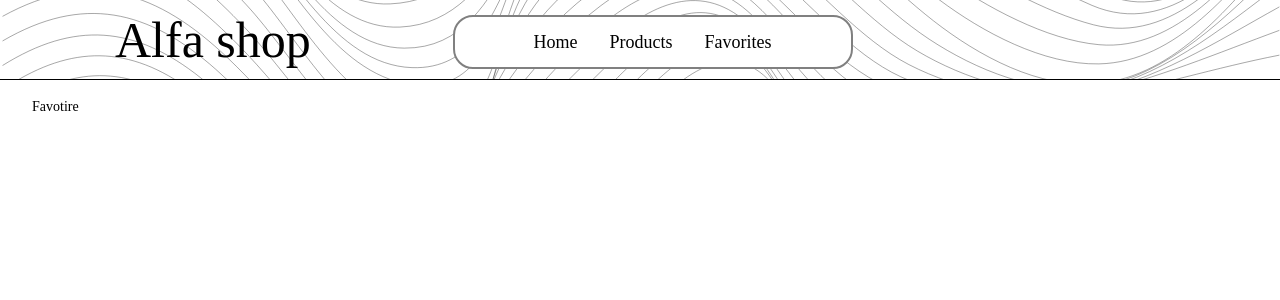
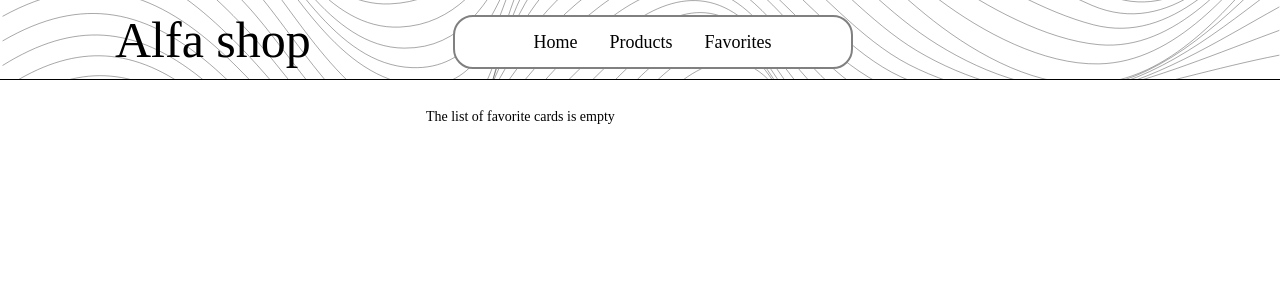
Before and after one commit to N1ph1l1m/alfaCard, a React (Vite) app: page /favorite in a window 1280 px wide. Shown: the top 300 px of the page. Built offline with nearby package versions, Linux system fonts and the light colour scheme.

Commit message:
v.0.4 Favotire

```diff
--- a/src/Pages/Favorites/Favorites.tsx
+++ b/src/Pages/Favorites/Favorites.tsx
@@ -1,8 +1,42 @@
-import styles from  "../../App/Styles/Favorites.module.css"
+import styles from  "../../App/Styles/MainPage.module.css"
+import { ProductItem } from "../../Shared/ProductItem/ProductItem";
+import { setFavoriteState } from "../../Store/Slice/ShopSlice/ShopSlice";
+import { RootState } from "../../Store";
+import { useDispatch, useSelector } from "react-redux";
 export const Favorites = () => {
+    const dispatch = useDispatch();
+    const shopState  = useSelector((state:RootState)=>state.shopSlice.shopState)
+    const category = useSelector((state:RootState)=>state.categorySlice.category)
+
+    const renderItems = () =>{
+        if(shopState && shopState.length!==0 ){
+            return(<>
+           {[...shopState, ...category]
+  .filter((item) => item.favorite === true)
+  .map((item, index) => (
+    <ProductItem
+      key={index}
+      title={item.title}
+      images={item.images[0]}
+      description={item.description}
+      price={item.price}
+      onClick={() => dispatch(setFavoriteState(item.id))}
+      isLike={item.favorite}
+    />
+  ))}
+            </>)
+        }else{
+          return(  <p>The list of favorite cards is empty </p>)
+        }
+      }
+
     return (
-        <div>
-            <p>Favotire</p>
+        <div className={styles.mainPageWrap}>
+        <div className={styles.wrapContent}>
+         {renderItems()}
+
         </div>
+
+     </div>
     );
 };
--- a/src/Pages/Main/Main.tsx
+++ b/src/Pages/Main/Main.tsx
@@ -1,10 +1,11 @@
 import styles from  "../../App/Styles/MainPage.module.css"
-import { useEffect } from "react";
+import { useEffect} from "react";
 import { useDispatch, useSelector } from "react-redux";
 import { getData } from "../../Services/getApiData";
 import { RootState } from "../../Store";
 import { ProductItem } from "../../Shared/ProductItem/ProductItem";
 import { getMenuCategory , getCategories } from "../../Services/getApiData";
+import { setFavoriteState } from "../../Store/Slice/ShopSlice/ShopSlice";
 
 import Loader from "../../Shared/Loader/Loader";
 
@@ -37,6 +38,8 @@ export const MainPage = () => {
             images={item.images[0]}
             description={item.description}
             price={item.price}
+            onClick={()=>{dispatch(setFavoriteState(item.id))}}
+            isLike={item.favorite}
           />
         ))}</>)
     }else{
--- a/src/Pages/Products/Products.tsx
+++ b/src/Pages/Products/Products.tsx
@@ -1,8 +1,9 @@
-import { useEffect } from "react";
+import { useEffect,useRef } from "react";
 import { ProductItem } from "../../Shared/ProductItem/ProductItem";
 import { Categories } from "../../Shared/ProductItem/Categories/Categories";
 import { RootState } from "../../Store";
 import { getCategories } from "../../Services/getApiData";
+import { setFavoriteCategoryState } from "../../Store/Slice/CategorySlice/CategorySlice";
 import { useSelector, useDispatch } from "react-redux";
 import Loader from "../../Shared/Loader/Loader";
 import styles from "../../App/Styles/Products.module.css";
@@ -11,17 +12,21 @@ export const Products = () => {
   const { category, typeCategory , menuCategory } = useSelector((state: RootState) => state.categorySlice);
   const dispatch = useDispatch();
 
-  // const list = ["Clothes", "Electronics", "Shoes"];
+  const ref  = useRef(typeCategory)
 
   useEffect(() => {
 
-    if (category && category.length === 0) {
+    if (category.length === 0) {
+      console.log(category.length);
       getCategories(dispatch, typeCategory);
     }
   }, []);
 
   useEffect(() => {
-    getCategories(dispatch, typeCategory);
+    if(ref.current !== typeCategory) {
+      getCategories(dispatch, typeCategory);
+      ref.current = typeCategory;
+    }else return
   }, [typeCategory]);
 
   const renderItems = () => {
@@ -35,6 +40,8 @@ export const Products = () => {
               images={item.images[0]}
               description={item.description}
               price={item.price}
+              onClick={()=>{dispatch(setFavoriteCategoryState(item.id))}}
+              isLike={item.favorite}
             />
           ))}
         </>
--- a/src/Shared/ProductItem/Categories/Categories.tsx
+++ b/src/Shared/ProductItem/Categories/Categories.tsx
@@ -1,15 +1,14 @@
 import styles from "../../../App/Styles/Categories.module.css";
-import { useDispatch } from "react-redux";
+import { useDispatch} from "react-redux";
 import { setCategoryType } from "../../../Store/Slice/CategorySlice/CategorySlice";
-import { useEffect } from "react";
+
 
 export const Categories = ({ list, active }) => {
     const dispatch = useDispatch();
 
-    // Ensure list is an array before calling map
     if (!Array.isArray(list)) {
         console.error("Expected 'list' to be an array but got", typeof list);
-        return null; // or display some fallback UI if desired
+        return null
     }
 
     return (
@@ -27,7 +26,9 @@ export const Categories = ({ list, active }) => {
                             }`,
                         }}
                         className={styles.catLi}
-                        onClick={() => dispatch(setCategoryType(item.name.toLocaleLowerCase()))}
+                        onClick={() =>
+                            dispatch(setCategoryType(item.name.toLocaleLowerCase()))
+                        }
                     >
                         {item.name}
                     </li>
--- a/src/Shared/ProductItem/Favorites/Favotires.tsx
+++ b/src/Shared/ProductItem/Favorites/Favotires.tsx
@@ -1,11 +1,16 @@
 
+import { ChangeEventHandler } from 'react';
 import styled from 'styled-components';
 
-export const Favorites = () => {
+interface IFavorite{
+  onClick:ChangeEventHandler<HTMLInputElement>,
+  isLike:boolean,
+}
+export const Favorites = ({onClick,isLike}:IFavorite) => {
   return (
     <StyledWrapper>
       <div className="heart-container" title="Like">
-        <input type="checkbox" className="checkbox" id="Give-It-An-Id" />
+        <input type="checkbox"    onChange={onClick} checked={isLike=== true ? true : false} className="checkbox" id="Give-It-An-Id" />
         <div className="svg-container">
           <svg viewBox="0 0 24 24" className="svg-outline" xmlns="http://www.w3.org/2000/svg">
             <path d="M17.5,1.917a6.4,6.4,0,0,0-5.5,3.3,6.4,6.4,0,0,0-5.5-3.3A6.8,6.8,0,0,0,0,8.967c0,4.547,4.786,9.513,8.8,12.88a4.974,4.974,0,0,0,6.4,0C19.214,18.48,24,13.514,24,8.967A6.8,6.8,0,0,0,17.5,1.917Zm-3.585,18.4a2.973,2.973,0,0,1-3.83,0C4.947,16.006,2,11.87,2,8.967a4.8,4.8,0,0,1,4.5-5.05A4.8,4.8,0,0,1,11,8.967a1,1,0,0,0,2,0,4.8,4.8,0,0,1,4.5-5.05A4.8,4.8,0,0,1,22,8.967C22,11.87,19.053,16.006,13.915,20.313Z">
--- a/src/Shared/ProductItem/ProductItem.tsx
+++ b/src/Shared/ProductItem/ProductItem.tsx
@@ -12,6 +12,8 @@ export const ProductItem = ({
   title,
   description,
   price,
+  onClick,
+  isLike,
 }: IProductItem) => {
   return (
     <div className={styles.wrapItem}>
@@ -29,7 +31,7 @@ export const ProductItem = ({
             <p>{price} $</p>
           </div>
 
-          <Favorites />
+          <Favorites onClick={onClick} isLike={isLike} />
         </div>
       </div>
     </div>
--- a/src/Store/Slice/CategorySlice/CategorySlice.tsx
+++ b/src/Store/Slice/CategorySlice/CategorySlice.tsx
@@ -1,10 +1,12 @@
 import { createSlice, PayloadAction } from "@reduxjs/toolkit";
 
 interface IProduct{
+    id:number,
     title: string;
     images: string[];
     description: string;
     price: number;
+    favorite:boolean;
 }
 
 interface IProductMenu{
@@ -20,7 +22,7 @@ interface ICategory{
 }
 
 const initialState:ICategory = {
-        typeCategory:"shoes",
+        typeCategory:"electronics",
         category:[],
         menuCategory:[],
 }
@@ -29,19 +31,27 @@ const categorySlice   = createSlice({
     name:'category',
     initialState,
     reducers:{
-        setCategoryState(state,actions:PayloadAction<IProduct[]>){
-            state.category = actions.payload;
+        setCategoryState(state,actions:PayloadAction<Omit<IProduct,"favorite">[]>){
+            state.category = actions.payload.map(item=>({
+                ...item,
+                favorite:false
+            }))
         },
         setCategoryType(state,actions:PayloadAction<string>){
-            console.log(state.category)
             state.typeCategory = actions.payload;
         },
         setMenuCategory(state,actions:PayloadAction<IProductMenu[]>){
             state.menuCategory = actions.payload
-        }
+        },
+        setFavoriteCategoryState(state,actions: PayloadAction<number>) {
+            const product = state.category.find(item => item.id === actions.payload);
+            if (product) {
+                product.favorite = !product.favorite;
+            }
+          },
 
     }
 
 })
-export const {setCategoryState,setCategoryType ,setMenuCategory} = categorySlice.actions
+export const {setCategoryState,setCategoryType ,setMenuCategory,setFavoriteCategoryState} = categorySlice.actions
 export default categorySlice.reducer;
--- a/src/Store/Slice/ShopSlice/ShopSlice.tsx
+++ b/src/Store/Slice/ShopSlice/ShopSlice.tsx
@@ -2,26 +2,40 @@ import { createSlice ,  PayloadAction} from "@reduxjs/toolkit";
 
 
 interface IProductItem {
+    id:number,
     images: string;
     title: string;
     description: string;
     price: number;
+    favorite:boolean;
   }
 interface IShopSlice{
-    shopState:IProductItem[]
+    shopState:IProductItem[],
+    favoriresState:never[],
 }
   const initialState:IShopSlice={
-    shopState:[]
+    shopState:[],
+    favoriresState:[],
   }
 
 const shopSlice = createSlice({
     name:"shop",
     initialState,
     reducers:{
-        setShopState(state,actions:PayloadAction<IProductItem[]>){
-            state.shopState = actions.payload;
-        }
+        setShopState(state, actions: PayloadAction<Omit<IProductItem, "favorite">[]>) {
+            state.shopState = actions.payload.map(item => ({
+                ...item,
+                favorite: false
+            }));
+        },
+
+          setFavoriteState(state,actions: PayloadAction<number>) {
+            const product = state.shopState.find(item => item.id === actions.payload);
+            if (product) {
+                product.favorite = !product.favorite;
+            }
+          },
     }
 })
-export const {setShopState} = shopSlice.actions
+export const {setShopState,setFavoriteState} = shopSlice.actions
 export default shopSlice.reducer;
```
Also changed, not shown: src/Services/getApiData.tsx (+9 -8 lines), src/Shared/Notification/Notification.tsx (added).
